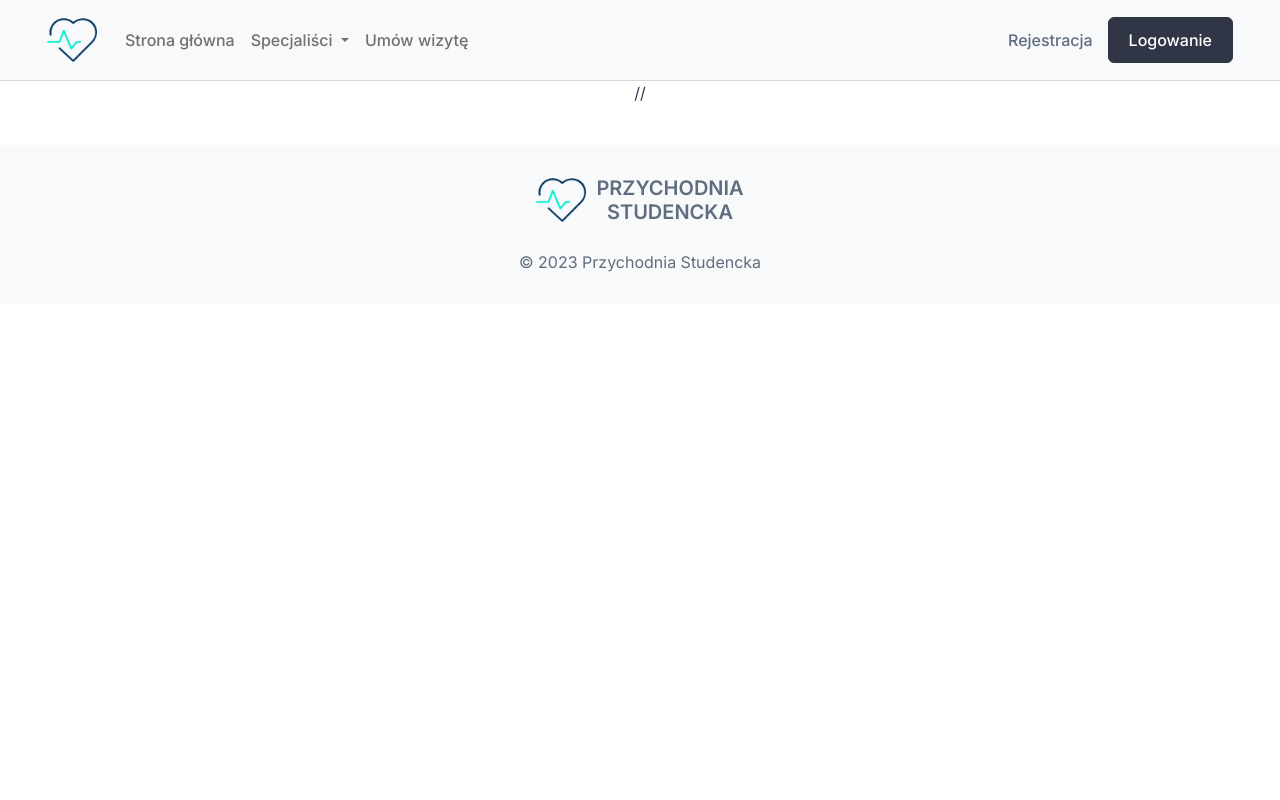
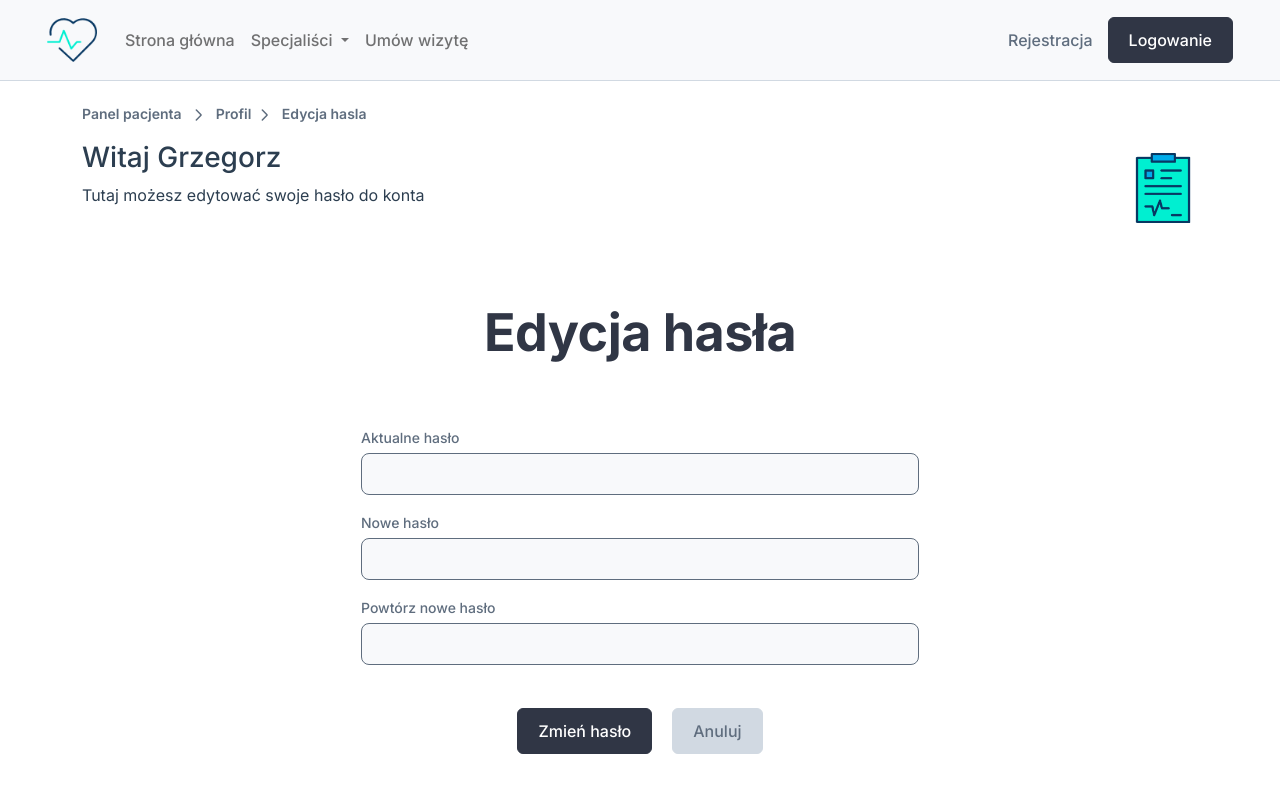
Before and after one commit to kacperrymkiewicz/StudentClinic-Vue, a Vue app in the folder frontend/: page /profil/edycja-hasla in a window 1280 px wide. Shown: the top 800 px of the page. Built offline with nearby package versions, Linux system fonts and the light colour scheme.

Commit message:
update PatienProfile... views

```diff
--- a/frontend/src/views/patient/PatientProfile.vue
+++ b/frontend/src/views/patient/PatientProfile.vue
@@ -1,11 +1,87 @@
 <template>
-    <section id="home">
+    <section id="profile">
         <div class="container">
             <div class="row">
                 <div class="col-md-12">
-                    <hello-message></hello-message>
+                    <hello-message icon-name="clipboard"><template v-slot:info>Tutaj możesz zobaczyć swój profil pacjenta</template></hello-message>
+                    <div class="d-flex flex-column align-items-center">
+                        <div class="col-md-12">
+                            <div class="wrapper d-flex flex-column">
+                                <div class="name d-flex flex-column align-items-center">
+                                    <svg width="90" height="91" viewBox="0 0 90 91" fill="none" xmlns="http://www.w3.org/2000/svg">
+                                        <rect y="0.5" width="90" height="90" rx="45" fill="#5F6D7E"/>
+                                        <path d="M45.0003 48.8333C49.6027 48.8333 53.3337 45.1024 53.3337 40.5C53.3337 35.8976 49.6027 32.1667 45.0003 32.1667C40.398 32.1667 36.667 35.8976 36.667 40.5C36.667 45.1024 40.398 48.8333 45.0003 48.8333ZM45.0003 48.8333C37.6365 48.8333 31.667 53.3105 31.667 58.8333M45.0003 48.8333C52.3641 48.8333 58.3337 53.3105 58.3337 58.8333" stroke="white" stroke-width="2" stroke-linecap="round"/>
+                                    </svg>
+                                    <span>Grzegorz Floryda</span>
+                                </div>
+                                <div class="buttons">
+                                    <router-link to="profil/edycja-profilu"><base-button type="dark">Edytuj profil</base-button></router-link>
+                                    <router-link to="profil/edycja-hasla"><base-button type="dark">Zmień hasło</base-button></router-link>
+                                </div>
+                            </div>
+                            <div class="row base-cards">
+                                <div class="col-md-6">
+                                    <base-card>
+                                        <template v-slot:title>Dane personalne</template>
+                                        <template v-slot:content>
+                                            <p><span>Adres email: </span>gregflor@mail.com</p>
+                                            <p><span>Telefon kontaktowy: </span>111 222 333</p>
+                                            <p><span>PESEL: </span>12301234567</p>
+                                            <p><span>Miejscowość: </span>Sandomierz</p>
+                                            <p><span>Kod pocztowy: </span>00-000</p>
+                                            <p><span>Ulica i nr budynku: </span>Baczyńskiego 116</p>
+                                        </template>
+                                    </base-card>
+                                </div>
+                                <div class="col-md-6">
+                                    <base-card>
+                                        <template v-slot:title>Dane personalne</template>
+                                        <template v-slot:content>Lorem ipsum</template>
+                                    </base-card>
+                                    <base-card>
+                                        <template v-slot:title>Alergie</template>
+                                        <template v-slot:content>Lorem ipsum</template>
+                                    </base-card>
+                                </div>
+                            </div>
+                        </div>
+                        </div>
+                    </div>
                 </div>
             </div>
-        </div>
+
     </section>
 </template>
+
+<style lang="scss" scoped>
+.wrapper {
+
+    .name {
+        span {
+            font-weight: 700;
+            font-size: 32px;
+            line-height: 40px;
+            letter-spacing: -0.02em;
+            margin-top: 20px;
+        }
+    }
+    .buttons {
+        display: flex;
+        flex-direction: column;
+        align-self: flex-end;
+        margin: 24px 0;
+
+        @media (max-width: 992px) {
+            flex-direction: row;
+            align-self: center;
+        }
+        button {
+            margin: 12px;
+        }
+    }
+}
+
+div.base-cards {
+    margin-top: 20px;
+}
+</style>
--- a/frontend/src/views/patient/PatientProfileEdit.vue
+++ b/frontend/src/views/patient/PatientProfileEdit.vue
@@ -1,9 +1,9 @@
 <template>
-    <section id="home">
+    <section id="edit-profile">
         <div class="container">
             <div class="row">
                 <div class="col-md-12">
-                    <hello-message></hello-message>
+                    <hello-message icon-name="clipboard"><template v-slot:info>Tutaj możesz edytować swoje dane personalne oraz dodać przyjmowane leki</template></hello-message>
                     <div class="d-flex flex-column align-items-center">
                         <div class="col-md-6">
                             <h1>Edycja profilu</h1>
@@ -41,7 +41,7 @@
                                     <input type="text" class="form-control" id="street">
                                 </div>
                                 <base-button type="dark">Zapisz zmiany</base-button>
-                                <base-button type="light">Anuluj</base-button>
+                                <router-link to="../profil"><base-button type="light">Anuluj</base-button></router-link>
                             </form>
 
                         </div>
--- a/frontend/src/views/patient/PatientProfileEditPassword.vue
+++ b/frontend/src/views/patient/PatientProfileEditPassword.vue
@@ -1,3 +1,136 @@
 <template>
-    //
+    <section id="edit-password">
+        <div class="container">
+            <div class="row">
+                <div class="col-md-12">
+                    <hello-message icon-name="clipboard"><template v-slot:info>Tutaj możesz edytować swoje hasło do konta</template></hello-message>
+                    <div class="d-flex flex-column align-items-center">
+                        <div class="col-md-6">
+                            <h1>Edycja hasła</h1>
+                            <form>
+                                <div class="form-group d-flex flex-column">
+                                    <label class="align-self-start" for="current-password">Aktualne hasło</label>
+                                    <input type="password" class="form-control" id="current-password">
+                                </div>
+                                <div class="form-group d-flex flex-column">
+                                    <label class="align-self-start" for="new-password">Nowe hasło</label>
+                                    <input type="password" class="form-control" id="new-password">
+                                </div>
+                                <div class="form-group d-flex flex-column">
+                                    <label class="align-self-start" for="repeat-new-password">Powtórz nowe hasło</label>
+                                    <input type="password" class="form-control" id="repeat-new-password">
+                                </div>
+                                <base-button type="dark">Zmień hasło</base-button>
+                                <router-link to="../profil"><base-button type="light">Anuluj</base-button></router-link>
+                            </form>
+
+                        </div>
+                    </div>
+                </div>
+            </div>
+        </div>
+    </section>
 </template>
+
+<script>
+
+export default {
+    data(){
+        return {
+            info: "Oto lista w"
+        }
+    }
+
+}</script>
+
+<style lang="scss" scoped>
+@import "@/assets/styles/global.scss";
+.col-md-6 {
+        form {
+            .form-group {
+                margin: 13px 0;
+
+                label {
+                    font-weight: 500;
+                    font-size: 14px;
+                    line-height: 30px;
+                    letter-spacing: -0.001em;
+                    color: $secondary;
+
+                }
+                input {
+                    box-sizing: border-box;
+                    border: 1px solid #5F6D7E;
+                    border-radius: 8px;
+                    display: flex;
+                    padding: 8px 18px;
+                    gap: 16px;
+                    background: #F8F9FB;
+
+                }
+            }
+
+            .form-check {
+                input {
+                    border-color: $secondary;
+                    &:checked {
+                        background-color: $teal;
+                        border-color: $secondary;
+                    }
+                }
+
+                label {
+                    margin-left: 10px;
+                    font-weight: 500;
+                    color: $secondary;
+
+                    span {
+
+                        a {
+                            color: $teal;
+                        }
+
+                    }
+                }
+            }
+
+            p {
+                color: $button-dark;
+                font-style: normal;
+                font-weight: 600;
+                font-size: 15px;
+                line-height: 22px;
+                letter-spacing: -0.001em;
+                color: $secondary;
+
+                a {
+                    color: $teal;
+                }
+
+            }
+        }
+        h1 {
+            margin: 60px 0;
+            font-weight: 700;
+            font-weight: 700;
+            font-size: 52px;
+            line-height: 60px;
+            text-align: center;
+            letter-spacing: -0.01em;
+            color: $button-dark;
+        }
+    }
+    .base-button {
+        margin: 30px 10px;
+
+        .span-icon {
+            display: inline-block;
+            transition: all 0.2s ease-in-out;
+        }
+    }
+
+    .base-button:hover .span-icon {
+        transform: translateX(5px);
+    }
+
+</style>
```
